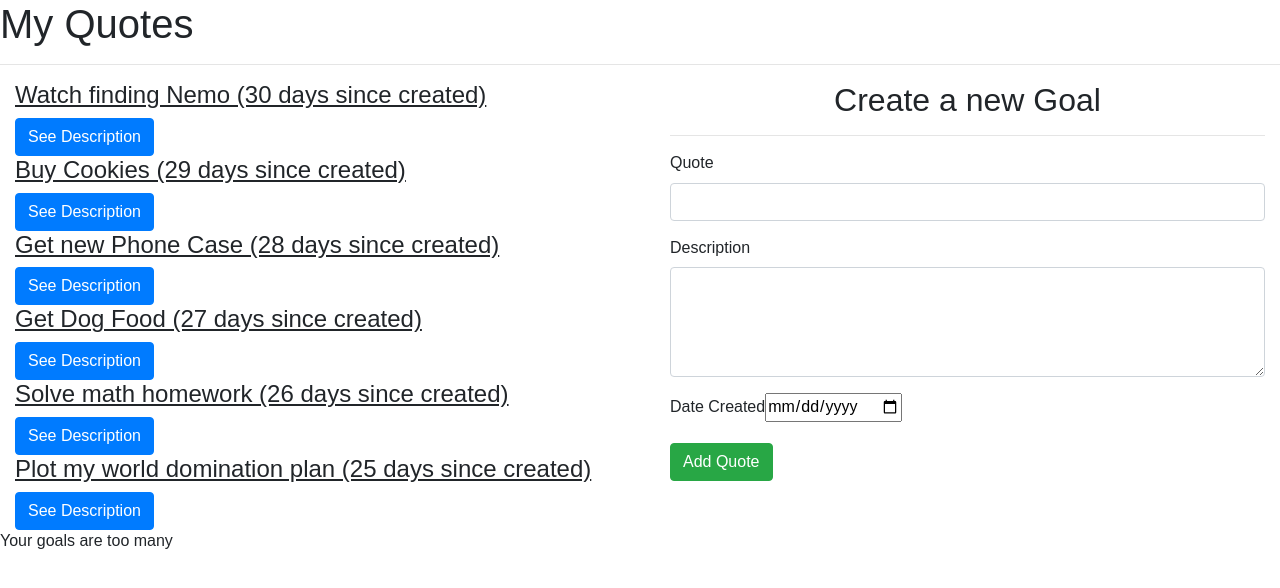
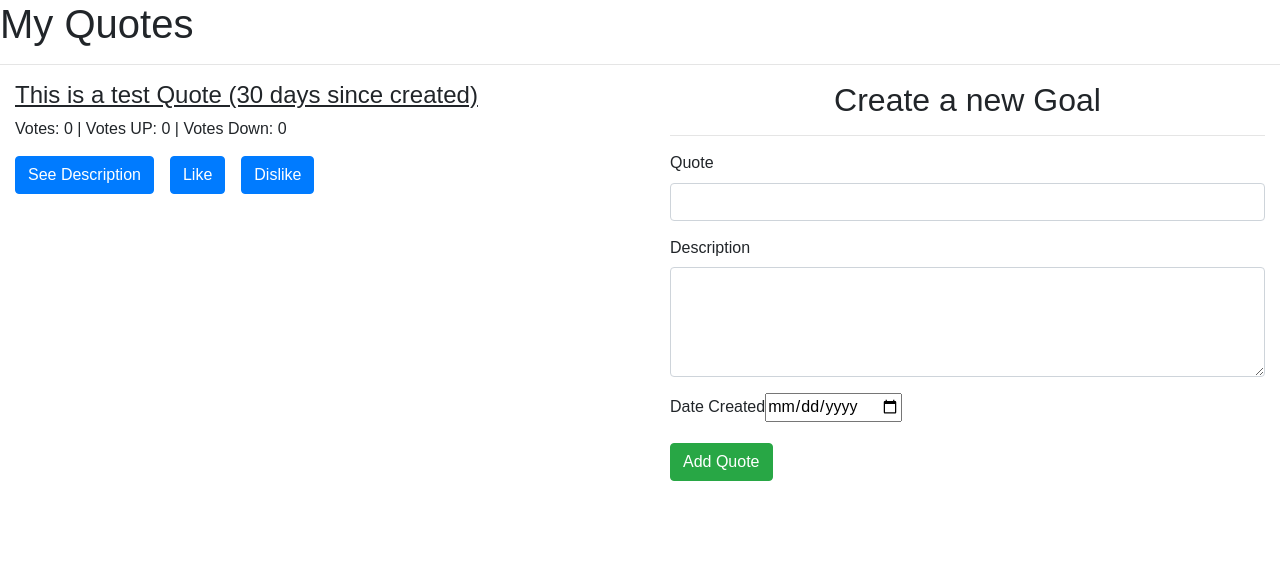
Before and after one commit to danjoki/quote-ip, an Angular app: page / in a window 1280 px wide. Shown: the top 588 px of the page. Built offline with nearby package versions, Linux system fonts and the light colour scheme.

Commit message:
Added Voting logic

```diff
--- a/src/app/qoute/qoute.component.html
+++ b/src/app/qoute/qoute.component.html
@@ -9,8 +9,19 @@
             {{ quote.name }} ({{ quote.dateCreated | dateCalc }} days since
             created)
           </h4>
-          <button (click)="toggleDetails(i)" class="btn btn-primary">
+          <p>
+            Votes:
+            {{ quote.votesUp - quote.voteDown }}
+            | Votes UP: {{ quote.votesUp }} | Votes Down: {{ quote.voteDown }}
+          </p>
+          <button (click)="toggleDetails(i)" class="btn btn-primary mr-3">
             See Description
+          </button>
+          <button (click)="voteAdd(i)" class="btn btn-primary mr-3">
+            Like
+          </button>
+          <button (click)="voteMinus(i)" class="btn btn-primary mr-3">
+            Dislike
           </button>
         </div>
         <div *ngIf="quote.showDescription">
--- a/src/app/qoute/qoute.component.ts
+++ b/src/app/qoute/qoute.component.ts
@@ -11,34 +11,11 @@ export class QouteComponent implements OnInit {
   quotes: Quote[] = [
     new Quote(
       1,
-      'Watch finding Nemo',
-      'Find an online version and watch merlin find his son',
-      new Date(2020, 10, 13)
-    ),
-    new Quote(
-      2,
-      'Buy Cookies',
-      'I have to buy cookies for the parrot',
-      new Date(2020, 10, 12)
-    ),
-    new Quote(
-      3,
-      'Get new Phone Case',
-      'Diana has her birthday coming up soon',
-      new Date(2020, 10, 11)
-    ),
-    new Quote(
-      4,
-      'Get Dog Food',
-      'Pupper likes expensive sancks',
-      new Date(2020, 10, 10)
-    ),
-    new Quote(5, 'Solve math homework', 'Damn Math', new Date(2020, 10, 9)),
-    new Quote(
-      6,
-      'Plot my world domination plan',
-      'Cause I am an evil overlord',
-      new Date(2020, 10, 8)
+      'This is a test Quote',
+      'You might like it',
+      new Date(2020, 10, 13),
+      0,
+      0
     ),
   ];
 
@@ -53,6 +30,15 @@ export class QouteComponent implements OnInit {
     this.quotes[index].showDescription = !this.quotes[index].showDescription;
   }
 
+  voteAdd(index) {
+    this.quotes[index].votesUp = this.quotes[index].votesUp + 1;
+  }
+
+  voteMinus(index) {
+    let vote: number = this.quotes[index].voteDown;
+    this.quotes[index].voteDown = this.quotes[index].voteDown + 1;
+  }
+
   quoteDone(isDone, index) {
     if (isDone) {
       this.quotes.splice(index, 1);
--- a/src/app/quote-form/quote-form.component.ts
+++ b/src/app/quote-form/quote-form.component.ts
@@ -7,7 +7,7 @@ import { Component, OnInit, Output, EventEmitter } from '@angular/core';
   styleUrls: ['./quote-form.component.css'],
 })
 export class QuoteFormComponent implements OnInit {
-  newQuote = new Quote(0, '', '', new Date());
+  newQuote = new Quote(0, '', '', new Date(), 0, 0);
   @Output() addQuote = new EventEmitter<Quote>();
   submitQuote() {
     this.addQuote.emit(this.newQuote);
--- a/src/app/quote.ts
+++ b/src/app/quote.ts
@@ -4,7 +4,14 @@ export class Quote {
     public id: number,
     public name: string,
     public description: string,
-    public dateCreated: Date
+    public dateCreated: Date,
+    /**
+     * votes: number    */
+    public votesUp: number,
+    /**
+     * voteDown  */
+
+    public voteDown: number
   ) {
     this.showDescription = false;
   }
```
